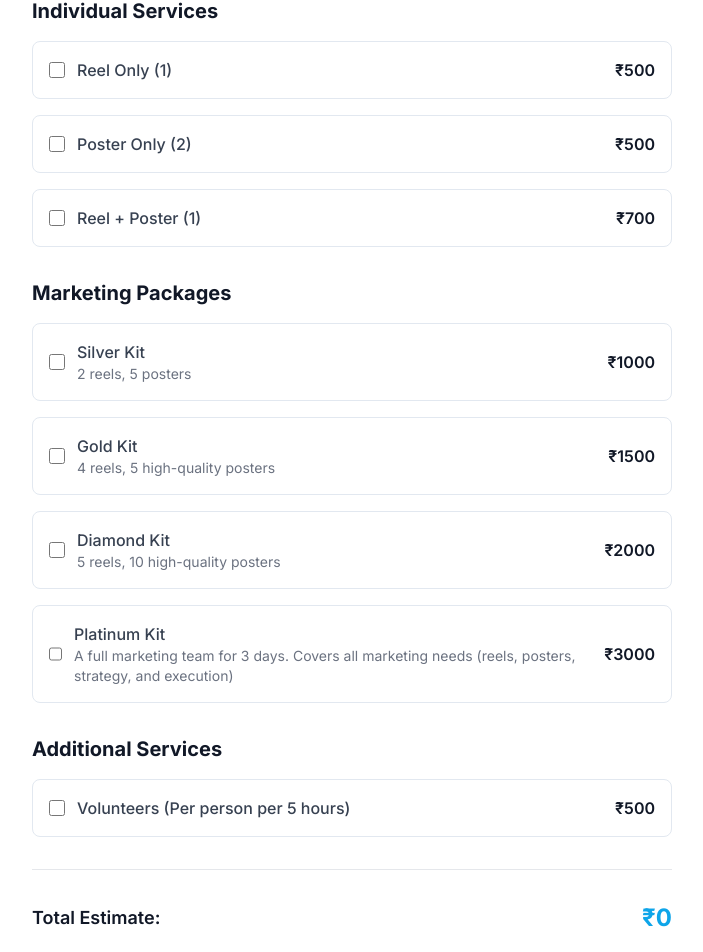
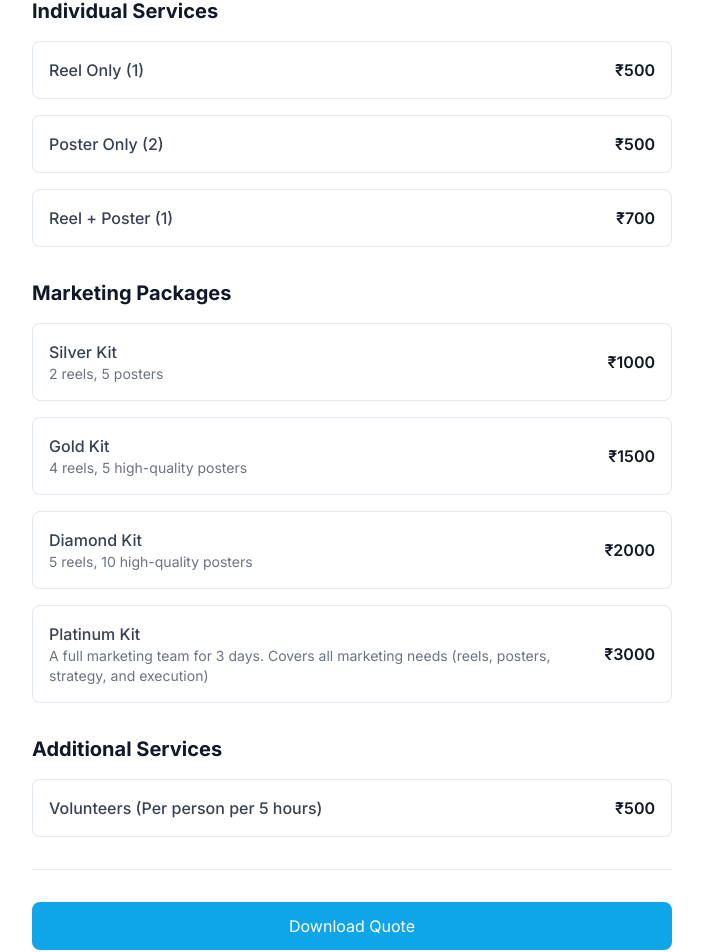
Before and after one commit to JRiteeshReddy/lively-event-boosters, a React (Vite) app: page /quote in a window 1280 px wide. Shown: the part 319-1271 px from the top of the page, without its empty margins (288-991 px from the left). Built offline with nearby package versions, Linux system fonts and the light colour scheme.

Commit message:
Update Quote Page and Button
Updated the quote page to display packages without checkboxes.  Modified the "Get Quote" button on the landing page and the quote page button to reflect the new functionality.

```diff
--- a/src/pages/Quote.tsx
+++ b/src/pages/Quote.tsx
@@ -1,121 +1,92 @@
 
-import React, { useState } from 'react';
+import React from 'react';
 import { toast } from "@/components/ui/use-toast";
 
 const Quote = () => {
-  const [total, setTotal] = useState(0);
-  const [selectedServices, setSelectedServices] = useState<string[]>([]);
-
   const services = [
-    // Individual Services
-    { name: "Reel Only (1)", price: 500, category: "Individual Services" },
-    { name: "Poster Only (2)", price: 500, category: "Individual Services" },
-    { name: "Reel + Poster (1)", price: 700, category: "Individual Services" },
-
-    // Marketing Packages
+    // Categories and their services
+    {
+      category: "Individual Services",
+      items: [
+        { name: "Reel Only (1)", price: 500 },
+        { name: "Poster Only (2)", price: 500 },
+        { name: "Reel + Poster (1)", price: 700 },
+      ]
+    },
+    {
+      category: "Marketing Packages",
+      items: [
         {
           name: "Silver Kit",
           price: 1000,
-      category: "Marketing Packages",
           description: "2 reels, 5 posters"
         },
         {
           name: "Gold Kit",
           price: 1500,
-      category: "Marketing Packages",
           description: "4 reels, 5 high-quality posters"
         },
         {
           name: "Diamond Kit",
           price: 2000,
-      category: "Marketing Packages",
           description: "5 reels, 10 high-quality posters"
         },
         {
           name: "Platinum Kit",
           price: 3000,
-      category: "Marketing Packages",
           description: "A full marketing team for 3 days. Covers all marketing needs (reels, posters, strategy, and execution)"
         },
-
-    // Additional Services
+      ]
+    },
+    {
+      category: "Additional Services",
+      items: [
         {
           name: "Volunteers (Per person per 5 hours)",
-      price: 500,
-      category: "Additional Services"
+          price: 500
+        }
+      ]
     }
   ];
 
-  const handleServiceToggle = (serviceName: string, price: number) => {
-    setSelectedServices(prev => {
-      const newSelection = prev.includes(serviceName)
-        ? prev.filter(s => s !== serviceName)
-        : [...prev, serviceName];
-
-      // Recalculate total
-      const newTotal = services.reduce((sum, service) =>
-        newSelection.includes(service.name) ? sum + service.price : sum, 0
-      );
-      setTotal(newTotal);
-
-      return newSelection;
-    });
-  };
-
   const handleContactUs = () => {
-    if (selectedServices.length === 0) {
-      toast({
-        title: "No services selected",
-        description: "Please select at least one service before proceeding.",
-        variant: "destructive",
-      });
-      return;
-    }
-
     // Open Cal.com scheduling page
     window.open("https://cal.com/j-riteesh-reddy", "_blank");
   };
 
-  const groupedServices = services.reduce((groups, service) => {
-    if (!groups[service.category]) {
-      groups[service.category] = [];
-    }
-    groups[service.category].push(service);
-    return groups;
-  }, {} as Record<string, typeof services>);
+  const handleDownloadQuote = () => {
+    toast({
+      title: "Quote Downloaded",
+      description: "Your quote has been downloaded successfully.",
+    });
+
+    // Logic for downloading the quote would go here
+    // For now, we'll just show a toast notification
+  };
 
   return (
     <div className="py-12 bg-gray-50">
       <div className="max-w-3xl mx-auto px-4 sm:px-6 lg:px-8">
         <div className="text-center">
           <h1 className="text-4xl font-bold text-gray-900 mb-4">MyEventMarketingTeam – Pricing Packages</h1>
-          <p className="text-xl text-gray-600 mb-12">Select the services you need</p>
+          <p className="text-xl text-gray-600 mb-12">Our service offerings</p>
         </div>
 
         <div className="bg-white rounded-lg shadow-lg p-8">
-          {Object.entries(groupedServices).map(([category, categoryServices]) => (
-            <div key={category} className="mb-8">
-              <h2 className="text-xl font-bold text-gray-900 mb-4">{category}</h2>
+          {services.map((serviceCategory) => (
+            <div key={serviceCategory.category} className="mb-8">
+              <h2 className="text-xl font-bold text-gray-900 mb-4">{serviceCategory.category}</h2>
               <div className="space-y-4">
-                {categoryServices.map((service) => (
+                {serviceCategory.items.map((service) => (
                   <div
                     key={service.name}
-                    className="flex items-center justify-between p-4 border rounded-lg cursor-pointer hover:bg-gray-50"
-                    onClick={() => handleServiceToggle(service.name, service.price)}
+                    className="flex items-center justify-between p-4 border rounded-lg"
                   >
-                    <div className="flex items-center flex-1">
-                      <input
-                        type="checkbox"
-                        checked={selectedServices.includes(service.name)}
-                        onChange={() => {}}
-                        className="h-4 w-4 text-primary border-gray-300 rounded focus:ring-primary"
-                      />
-                      <div className="ml-3">
-                        <label className="text-gray-700 font-medium">{service.name}</label>
+                    <div className="flex-1">
+                      <div className="text-gray-700 font-medium">{service.name}</div>
                       {service.description && (
                         <p className="text-sm text-gray-500">{service.description}</p>
                       )}
-                      </div>
                     </div>
                     <span className="text-gray-900 font-semibold ml-4">
                       ₹{service.price}
@@ -127,21 +98,25 @@ const Quote = () => {
           ))}
 
           <div className="mt-8 pt-8 border-t border-gray-200">
-            <div className="flex justify-between items-center mb-6">
-              <span className="text-lg font-semibold text-gray-900">Total Estimate:</span>
-              <span className="text-2xl font-bold text-primary">₹{total}</span>
-            </div>
+            <div className="flex flex-col gap-4">
+              <button
+                onClick={handleDownloadQuote}
+                className="w-full bg-primary text-white rounded-lg px-4 py-3 hover:bg-primary-hover transition-colors"
+              >
+                Download Quote
+              </button>
 
               <button
                 onClick={handleContactUs}
-              className="w-full bg-primary text-white rounded-lg px-4 py-3 hover:bg-primary-hover transition-colors"
+                className="w-full border border-primary text-primary bg-white rounded-lg px-4 py-3 hover:bg-primary/5 transition-colors"
               >
                 Contact Us Now
               </button>
 
-            <p className="mt-4 text-sm text-gray-500 text-center">
+              <p className="mt-2 text-sm text-gray-500 text-center">
                 Note: Additional charges will apply for travel expenses based on location
               </p>
+            </div>
           </div>
         </div>
       </div>
```
Lines whose indentation alone changed are shown as unchanged.
